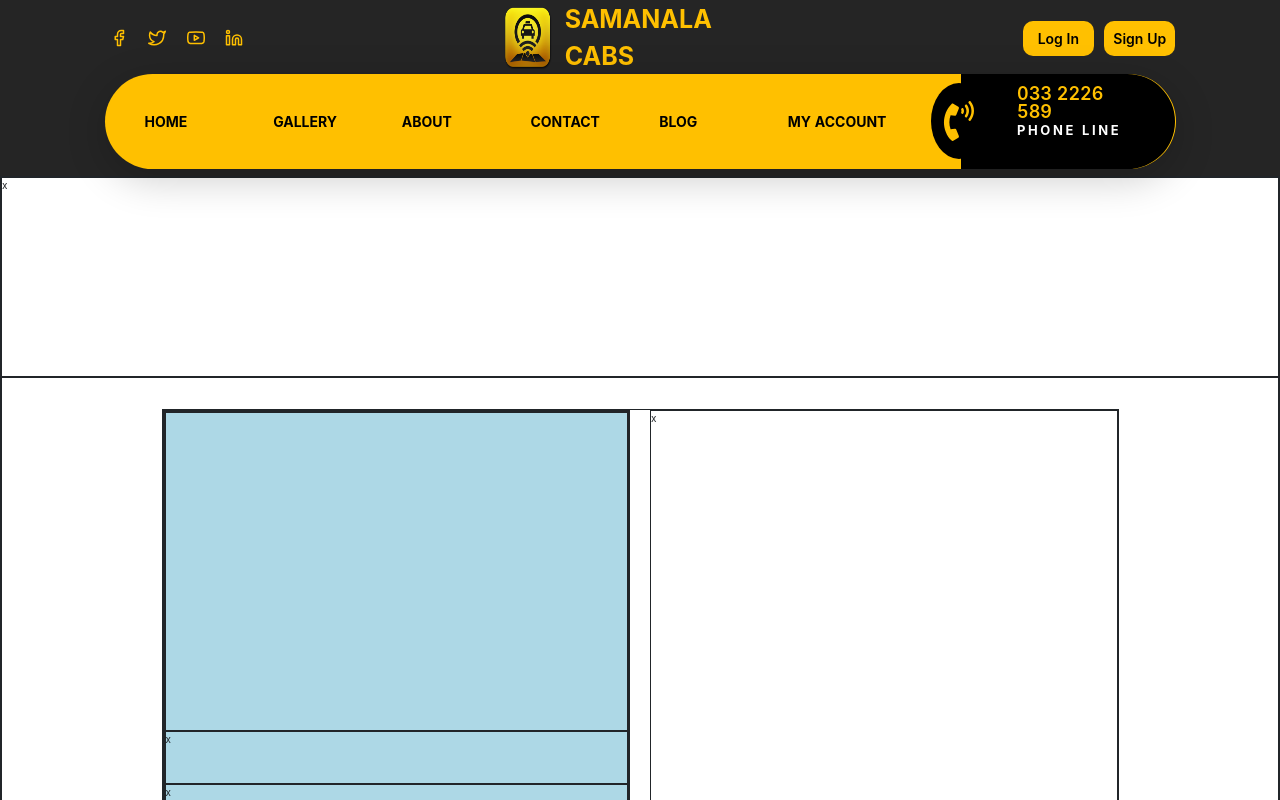
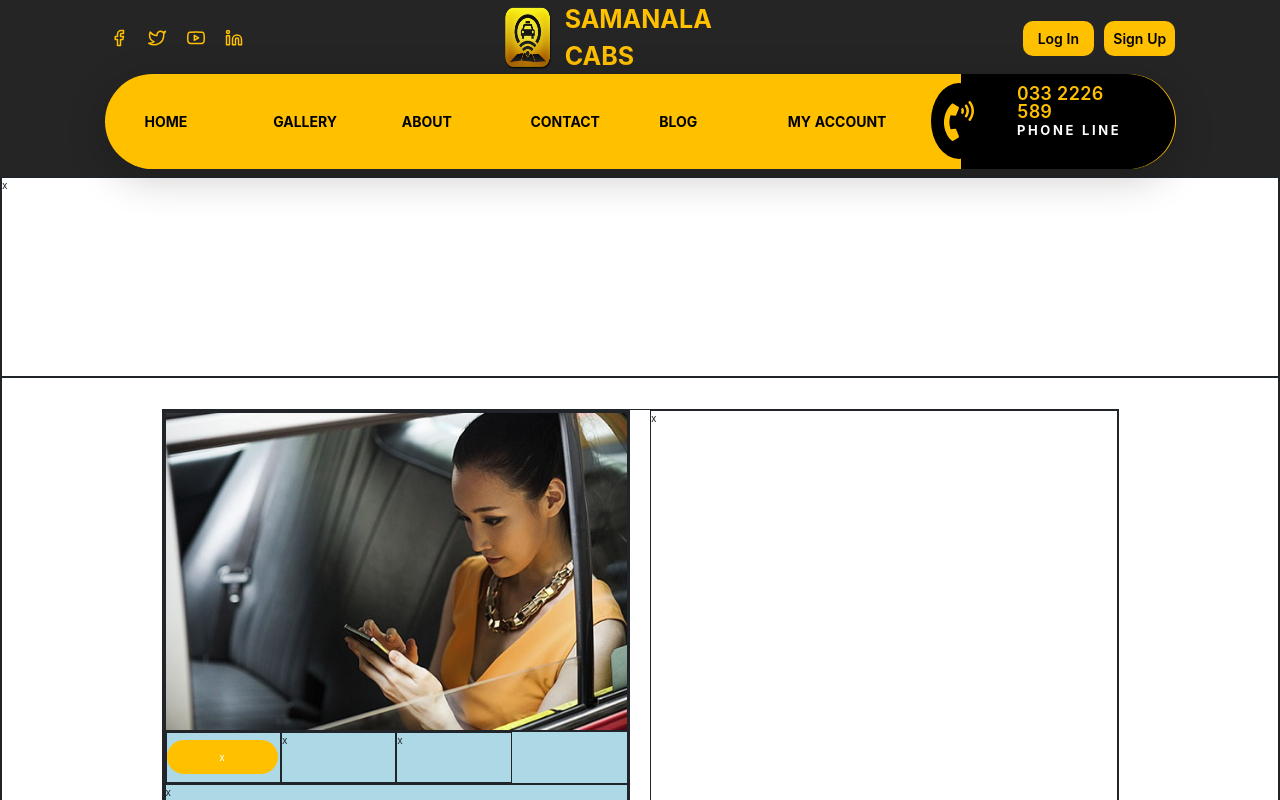
Before and after one commit to nimesha-edirisinghe/travel-management-system, a React (Create React App) app: page /blog in a window 1280 px wide. Built offline with nearby package versions, Linux system fonts and the light colour scheme; the HTML template or start-up script is replaced by a standard one.

Commit message:
blog card implementation v3

```diff
--- a/src/app/pages/BlogPage/BlogPage.tsx
+++ b/src/app/pages/BlogPage/BlogPage.tsx
@@ -1,6 +1,7 @@
 import React from 'react';
 import './BlogPage.scss';
 import { MyNavBar, MyRow, MyCol } from 'app/components';
+import blogImage1 from 'app/assets/images/news/blog-1-1.jpg';
 import FooterSection from '../HomePage/components/FooterSection';
 import BlogCard from './components';
 
@@ -17,7 +18,7 @@ const BlogPage = () => {
             <MyRow gutter={[20, 20]}>
               <MyCol span={12}>
                 <div className="card-wrapper">
-                  <BlogCard imagePath="" />
+                  <BlogCard imagePath={blogImage1} />
                 </div>
               </MyCol>
               <MyCol span={12}>
--- a/src/app/pages/BlogPage/components/BlogCard/BlogCard.scss
+++ b/src/app/pages/BlogPage/components/BlogCard/BlogCard.scss
@@ -18,6 +18,36 @@
     height: 10%;
     width: 100%;
     border: 1px solid;
+    display: flex;
+    flex-direction: row;
+    justify-content: flex-start;
+
+    .blog-date-wrapper {
+      height: 100%;
+      width: 25%;
+      border: 1px solid;
+      display: flex;
+      align-items: center;
+
+      .blog-date-inner-wrapper {
+        height: 70%;
+        width: 98%;
+        border-radius: 2rem;
+        color: #ffff;
+        @include flex-center;
+        background-color: #ffc000;
+      }
+    }
+    .blog-uploaded-by-wrapper {
+      height: 100%;
+      width: 25%;
+      border: 1px solid;
+    }
+    .blog-comment-wrapper {
+      height: 100%;
+      width: 25%;
+      border: 1px solid;
+    }
   }
 
   .blog-card-title-wrapper {
--- a/src/app/pages/BlogPage/components/BlogCard/BlogCard.tsx
+++ b/src/app/pages/BlogPage/components/BlogCard/BlogCard.tsx
@@ -21,9 +21,15 @@ const BlogCard = ({
   return (
     <div className="blog-card-root">
       <div className="blog-card-image-wrapper">
-        <img src={imagePath} alt="" />
+        <img src={imagePath} alt="" height="100%" width="100%" />
       </div>
-      <div className="blog-card-middle-wrapper">x</div>
+      <div className="blog-card-middle-wrapper">
+        <div className="blog-date-wrapper">
+          <div className="blog-date-inner-wrapper">x</div>
+        </div>
+        <div className="blog-uploaded-by-wrapper">x</div>
+        <div className="blog-comment-wrapper">x</div>
+      </div>
       <div className="blog-card-title-wrapper">x</div>
       <div className="blog-card-desc-wrapper">x</div>
     </div>
```
